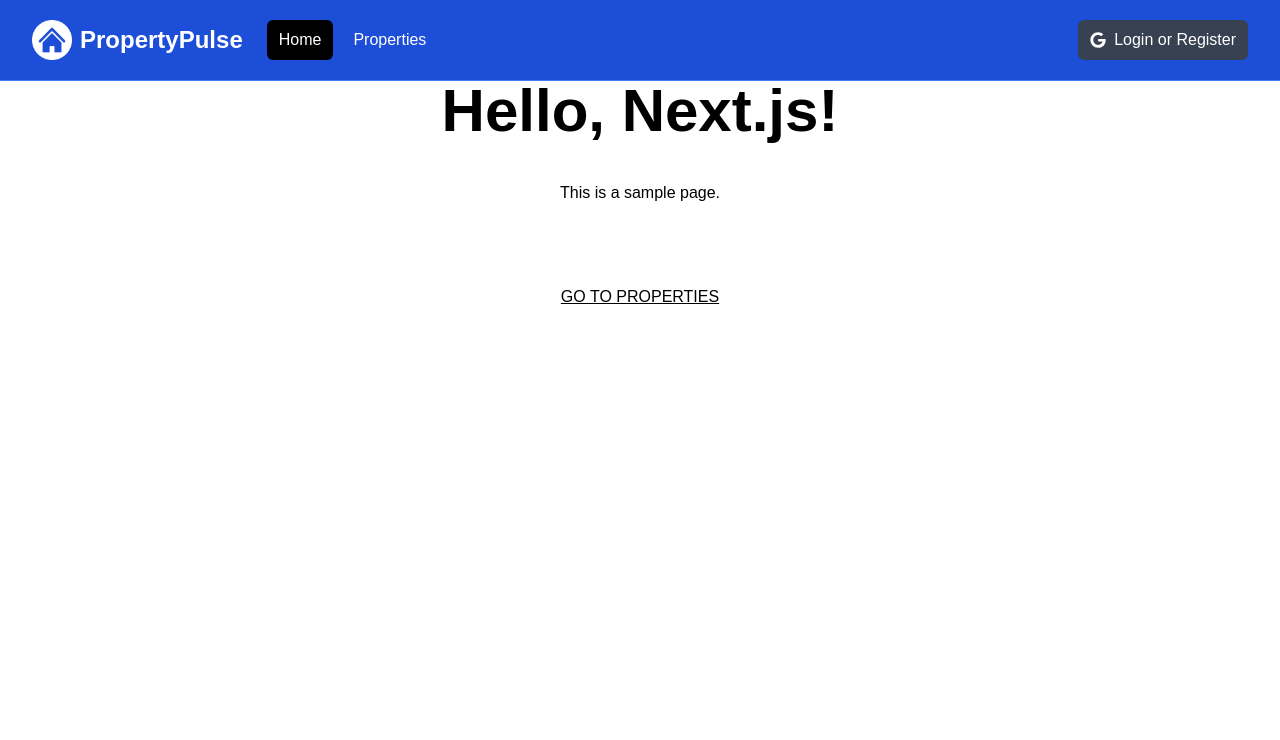
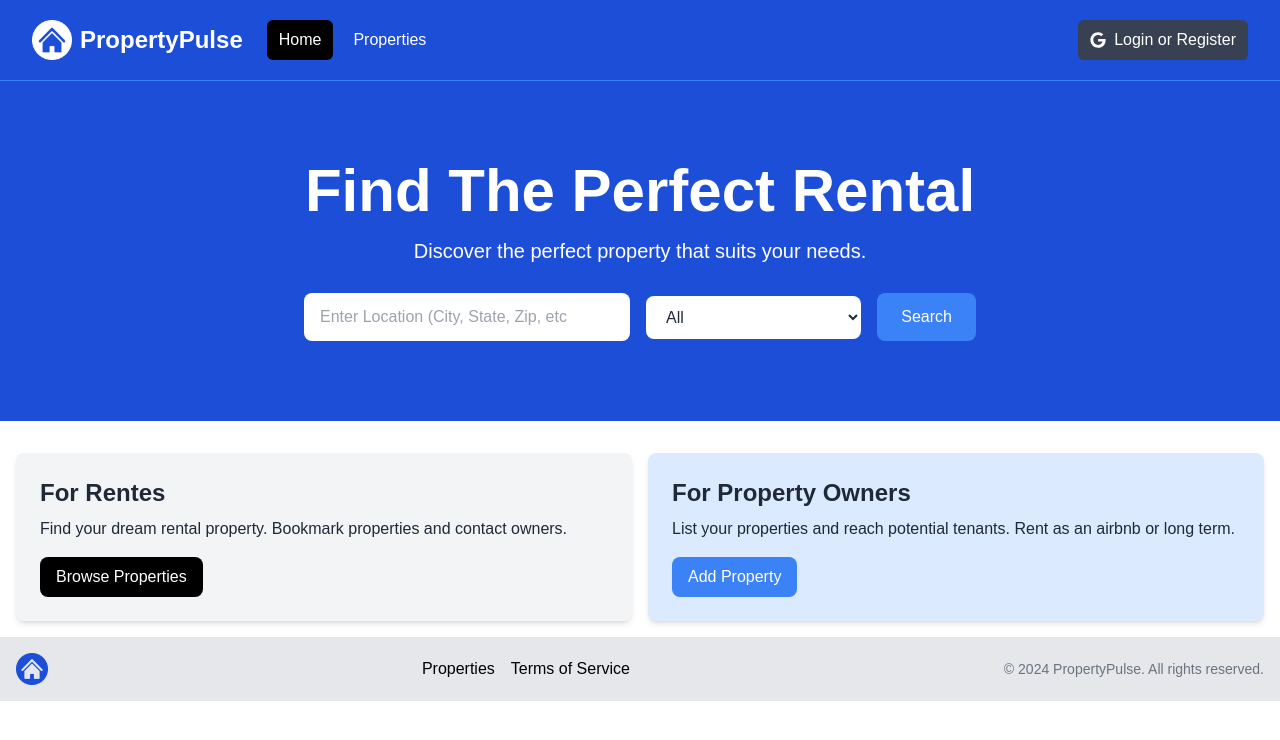
Before and after one commit to Anezz12/property-udemy, a Next.js app: page / in a window 1280 px wide. Shown: the top 740 px of the page. Built offline with nearby package versions, Linux system fonts and the light colour scheme.

Commit message:
update Hero Section

```diff
--- a/app/layout.jsx
+++ b/app/layout.jsx
@@ -1,7 +1,7 @@
 import { Inter } from "next/font/google";
 import "../assets/styles/globals.css";
 import Navbar from "@/components/Navbar";
-
+import Footer from "@/components/Footer";
 const inter = Inter({ subsets: ["latin"] });
 
 export const metadata = {
@@ -15,6 +15,7 @@
       <body>
         <Navbar />
         <main>{children}</main>
+        <Footer />
       </body>
     </html>
   );
--- a/app/page.jsx
+++ b/app/page.jsx
@@ -1,17 +1,11 @@
 import Link from "next/link";
-
+import Hero from "@/components/Hero";
+import InfoBoxes from "@/components/InfoBoxes";
 export default function Homepage() {
   return (
     <>
-      <div>
-        <h1 className="text-6xl text-center font-bold">Hello, Next.js!</h1>
-        <p className="text-center mt-10">This is a sample page.</p>
-      </div>
-      <div>
-        <Link href="/properties">
-          <h1 className="text-center underline mt-20">GO TO PROPERTIES</h1>
-        </Link>
-      </div>
+      <Hero />
+      <InfoBoxes />
     </>
   );
 }
--- /dev/null
+++ b/components/Footer.jsx
@@ -0,0 +1,34 @@
+import Link from "next/link";
+import Image from "next/image";
+import logo from "@/assets/images/logo.png";
+export default function Footer() {
+  const current = new Date().getFullYear();
+
+  return (
+    <>
+      {/* <!-- Footer --> */}
+      <footer className="bg-gray-200 py-4 mt-auto">
+        <div className="container mx-auto flex flex-col md:flex-row items-center justify-between px-4">
+          <div className="mb-4 md:mb-0">
+            <Image src={logo} alt="Logo" className="h-8 w-auto" />
+          </div>
+          <div className="flex flex-wrap justify-center md:justify-start mb-4 md:mb-0">
+            <ul className="flex space-x-4">
+              <li>
+                <Link href="/properties">Properties</Link>
+              </li>
+              <li>
+                <Link href="/">Terms of Service</Link>
+              </li>
+            </ul>
+          </div>
+          <div>
+            <p className="text-sm text-gray-500 mt-2 md:mt-0">
+              &copy; {current} PropertyPulse. All rights reserved.
+            </p>
+          </div>
+        </div>
+      </footer>
+    </>
+  );
+}
--- /dev/null
+++ b/components/Hero.jsx
@@ -0,0 +1,58 @@
+export default function Hero() {
+  return (
+    <>
+      {/* <!-- Hero --> */}
+      <section className="bg-blue-700 py-20 mb-4">
+        <div className="max-w-7xl mx-auto px-4 sm:px-6 lg:px-8 flex flex-col items-center">
+          <div className="text-center">
+            <h1 className="text-4xl font-extrabold text-white sm:text-5xl md:text-6xl">
+              Find The Perfect Rental
+            </h1>
+            <p className="my-4 text-xl text-white">
+              Discover the perfect property that suits your needs.
+            </p>
+          </div>
+          {/* <!-- Form Component --> */}
+          <form className="mt-3 mx-auto max-w-2xl w-full flex flex-col md:flex-row items-center">
+            <div className="w-full md:w-3/5 md:pr-2 mb-4 md:mb-0">
+              <label htmlFor="location" className="sr-only">
+                Location
+              </label>
+              <input
+                type="text"
+                id="location"
+                placeholder="Enter Location (City, State, Zip, etc"
+                className="w-full px-4 py-3 rounded-lg bg-white text-gray-800 focus:outline-none focus:ring focus:ring-blue-500"
+              />
+            </div>
+            <div className="w-full md:w-2/5 md:pl-2">
+              <label htmlFor="property-type" className="sr-only">
+                Property Type
+              </label>
+              <select
+                id="property-type"
+                className="w-full px-4 py-3 rounded-lg bg-white text-gray-800 focus:outline-none focus:ring focus:ring-blue-500"
+              >
+                <option value="All">All</option>
+                <option value="Apartment">Apartment</option>
+                <option value="Studio">Studio</option>
+                <option value="Condo">Condo</option>
+                <option value="House">House</option>
+                <option value="Cabin Or Cottage">Cabin or Cottage</option>
+                <option value="Loft">Loft</option>
+                <option value="Room">Room</option>
+                <option value="Other">Other</option>
+              </select>
+            </div>
+            <button
+              type="submit"
+              className="md:ml-4 mt-4 md:mt-0 w-full md:w-auto px-6 py-3 rounded-lg bg-blue-500 text-white hover:bg-blue-600 focus:outline-none focus:ring focus:ring-blue-500"
+            >
+              Search
+            </button>
+          </form>
+        </div>
+      </section>
+    </>
+  );
+}
--- /dev/null
+++ b/components/InfoBox.jsx
@@ -0,0 +1,24 @@
+import { Children } from "react";
+
+export default function InfoBox({
+  heading,
+  backgroundColor = "bg-gray-100",
+  textColor = "text-gray-800",
+  children,
+  buttonInfo,
+}) {
+  return (
+    <>
+      <div className={`${backgroundColor} p-6 rounded-lg shadow-md`}>
+        <h2 className={`${textColor} text-2xl font-bold`}>{heading}</h2>
+        <p className={`${textColor} mt-2 mb-4`}>{children}</p>
+        <a
+          href={buttonInfo.link}
+          className={`${buttonInfo.backgroundColor} inline-block text-white rounded-lg px-4 py-2 hover:bg-gray-700`}
+        >
+          {buttonInfo.text}
+        </a>
+      </div>
+    </>
+  );
+}
--- /dev/null
+++ b/components/InfoBoxes.jsx
@@ -0,0 +1,38 @@
+import Link from "next/link";
+import InfoBox from "./InfoBox";
+export default function InfoBoxes() {
+  return (
+    <>
+      {/* <!-- Renters and Owners --> */}
+      <section>
+        <div className="container-xl lg:container m-auto">
+          <div className="grid grid-cols-1 md:grid-cols-2 gap-4 p-4 rounded-lg">
+            <InfoBox
+              heading="For Rentes"
+              buttonInfo={{
+                text: "Browse Properties",
+                link: "/properties",
+                backgroundColor: "bg-black",
+              }}
+            >
+              Find your dream rental property. Bookmark properties and contact
+              owners.
+            </InfoBox>
+            <InfoBox
+              heading="For Property Owners"
+              backgroundColor="bg-blue-100"
+              buttonInfo={{
+                text: "Add Property",
+                link: "/properties/add",
+                backgroundColor: "bg-blue-500",
+              }}
+            >
+              List your properties and reach potential tenants. Rent as an
+              airbnb or long term.
+            </InfoBox>
+          </div>
+        </div>
+      </section>
+    </>
+  );
+}
```
